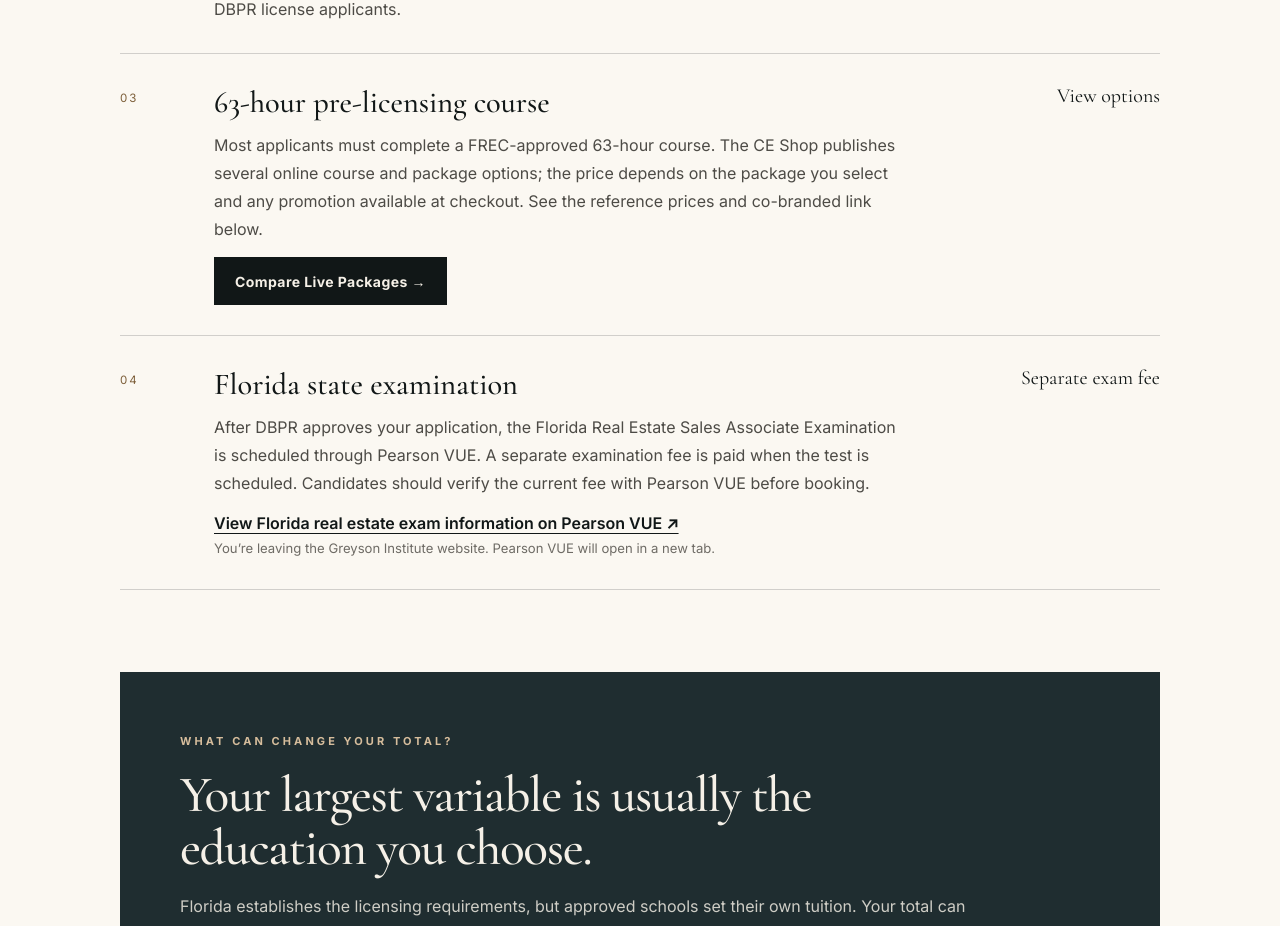
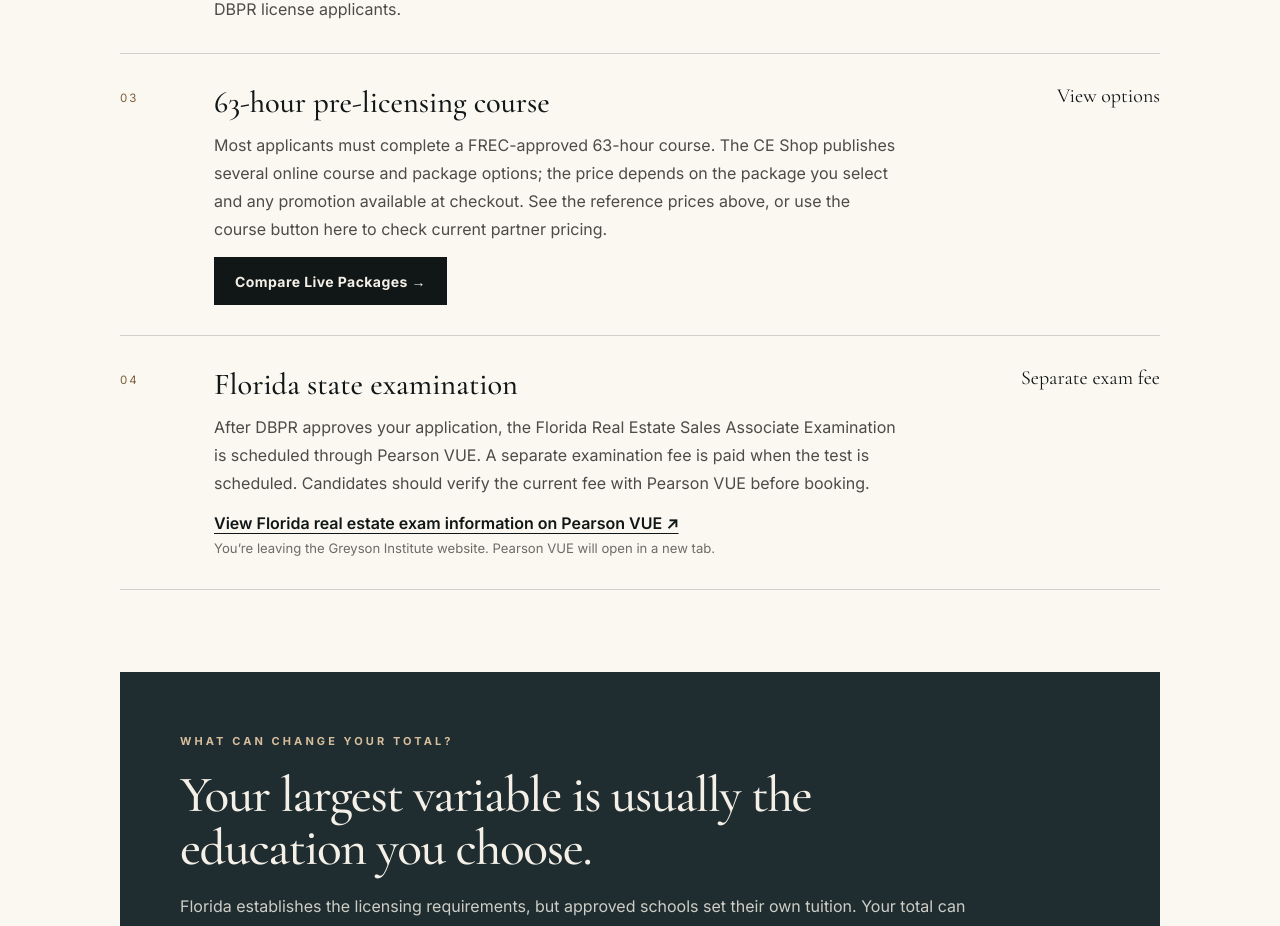
Before and after one commit to BrianLook/Greyson-Institute-Website, a Next.js app: page /how-much-does-a-florida-real-estate-license-cost in a window 1280 px wide. Shown: the part 2380-3306 px from the top of the page. Built offline with nearby package versions, Linux system fonts and the light colour scheme.

Commit message:
Correct pricing guide reference after placing CE Shop comparison above breakdown

```diff
--- a/app/how-much-does-a-florida-real-estate-license-cost/page.tsx
+++ b/app/how-much-does-a-florida-real-estate-license-cost/page.tsx
@@ -34,7 +34,7 @@ const costItems = [
     title: "63-hour pre-licensing course",
     amount: "View options",
     body:
-      "Most applicants must complete a FREC-approved 63-hour course. The CE Shop publishes several online course and package options; the price depends on the package you select and any promotion available at checkout. See the reference prices and co-branded link below.",
+      "Most applicants must complete a FREC-approved 63-hour course. The CE Shop publishes several online course and package options; the price depends on the package you select and any promotion available at checkout. See the reference prices above, or use the course button here to check current partner pricing.",
   },
   {
     number: "04",
```
